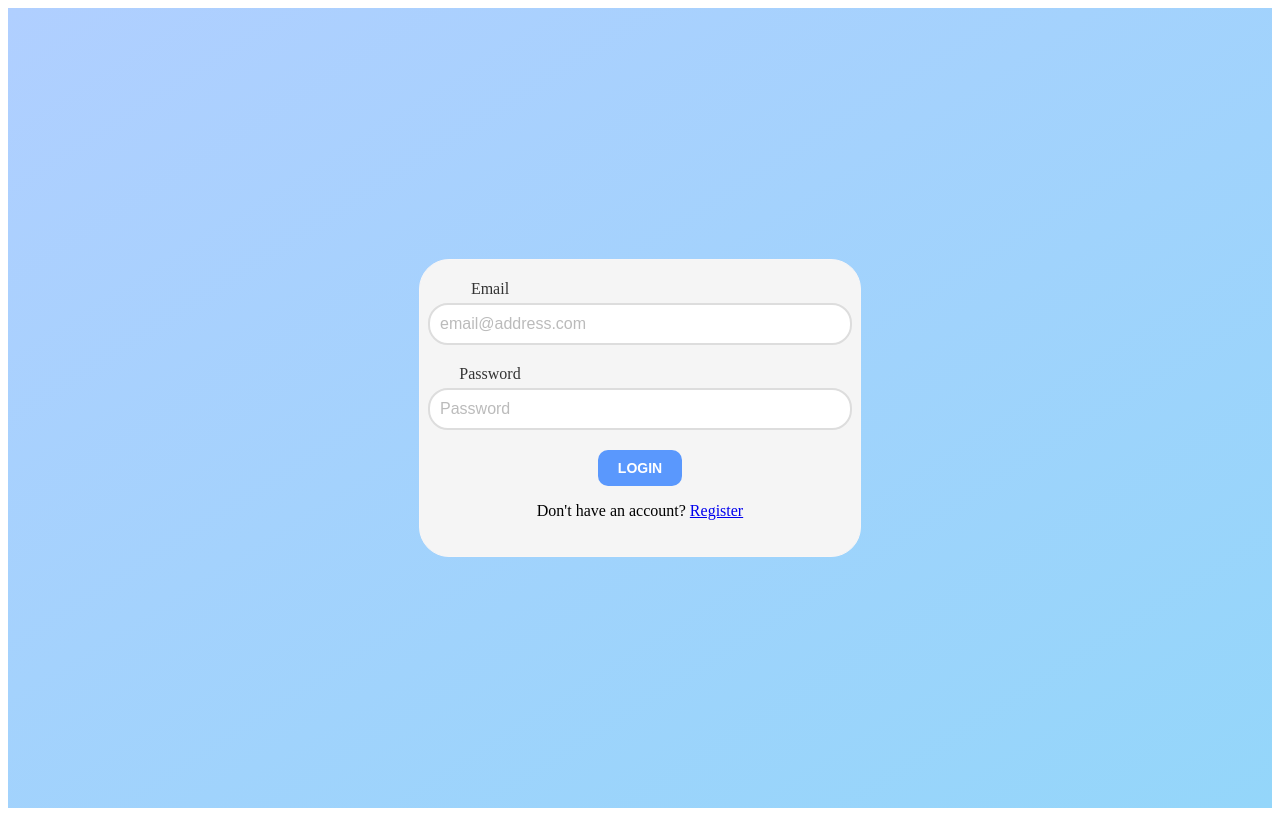
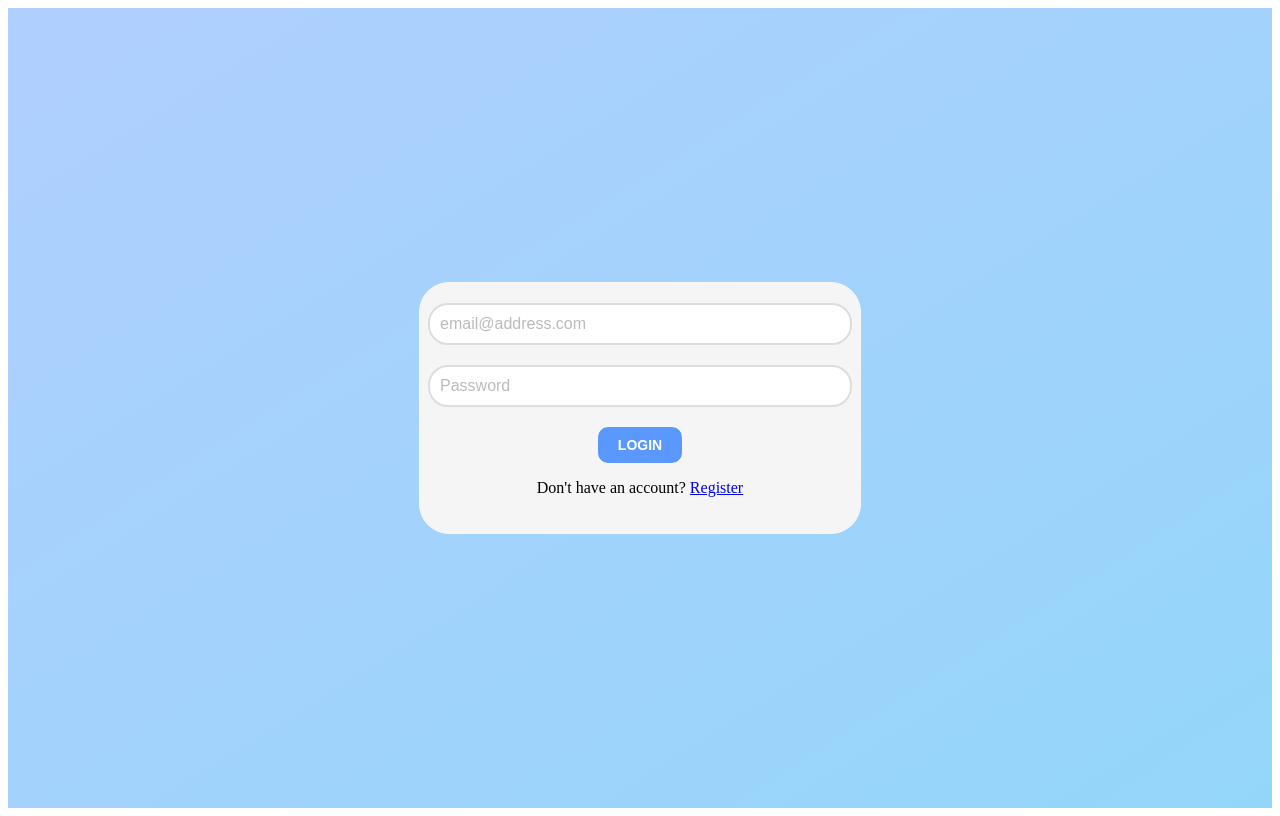
Before and after one commit to shelton15/fake-news, a React (Create React App) app: page /login in a window 1280 px wide. Built offline with nearby package versions, Linux system fonts and the light colour scheme.

Commit message:
label tags removed

```diff
--- a/src/Pages/LoginForm.jsx
+++ b/src/Pages/LoginForm.jsx
@@ -25,9 +25,7 @@ const LoginForm = () => {
   return (
     <div className="container">
       <form onSubmit={handleSubmit} className="login-form">
-        <label>Email</label>
         <input type="email" value={email} onChange={handleEmailChange} placeholder="email@address.com" />
-        <label>Password</label>
         <input type="password" value={password} onChange={handlePasswordChange} placeholder="Password" />
         <button type="submit">LOGIN</button>
         <p>Don't have an account? <Link to="/register">Register</Link></p>
--- a/src/Pages/Register.jsx
+++ b/src/Pages/Register.jsx
@@ -31,11 +31,8 @@ const Register = () => {
   return (
     <div className='container'>
         <form onSubmit={handleSubmit} className="register-form">
-            <label>Username</label>
             <input type="text" value={username} onChange={handleUsernameChange} placeholder="Username" />
-            <label>Email</label>
             <input type="email" value={email} onChange={handleEmailChange} placeholder="email@address.com" />
-            <label>Password</label>
             <input type="password" value={password} onChange={handlePasswordChange} placeholder="Password" />
             <button type="submit">REGISTER</button>
             <p>Already have an Account? <Link to="/login">Login</Link></p>
```
